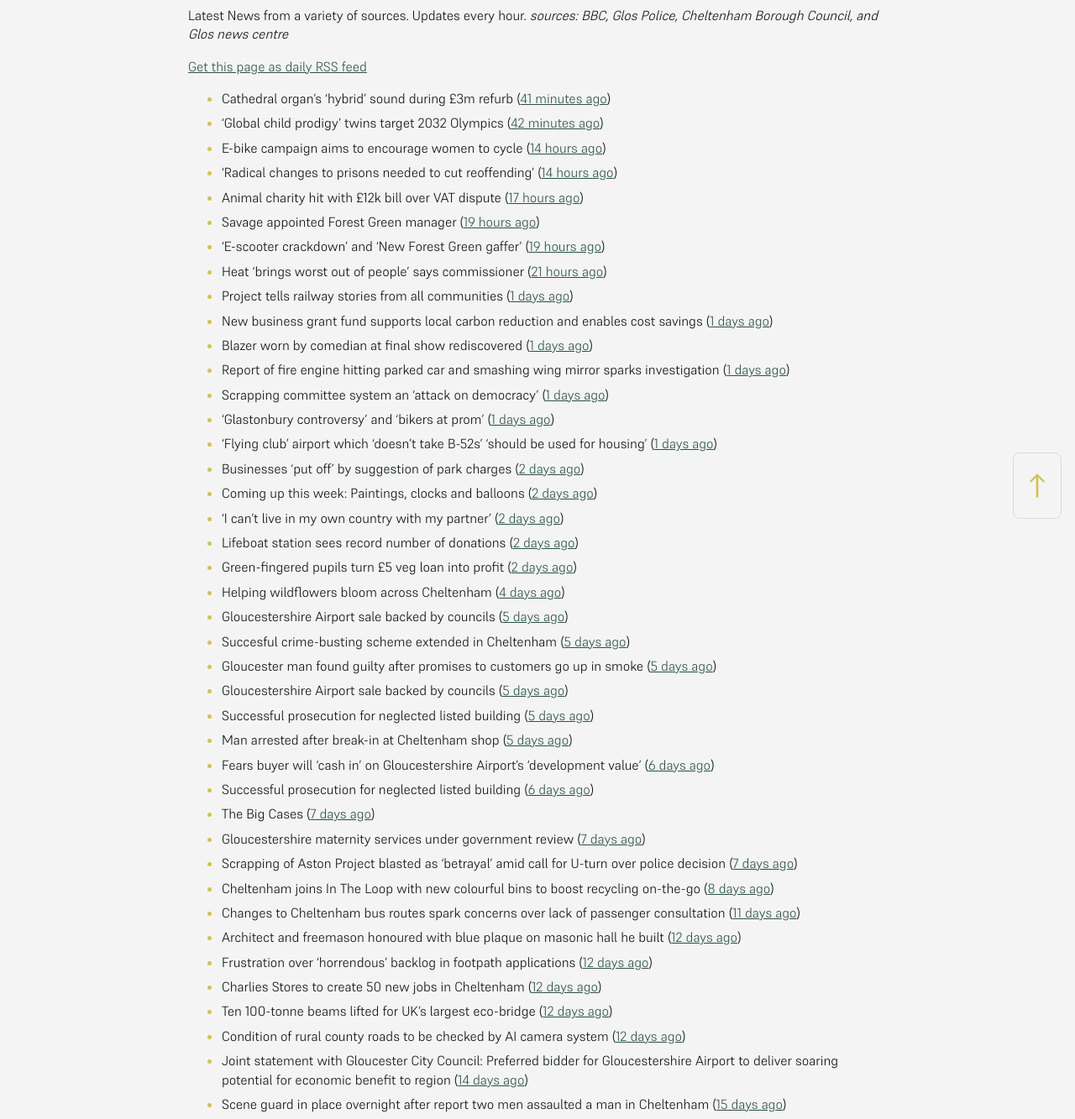
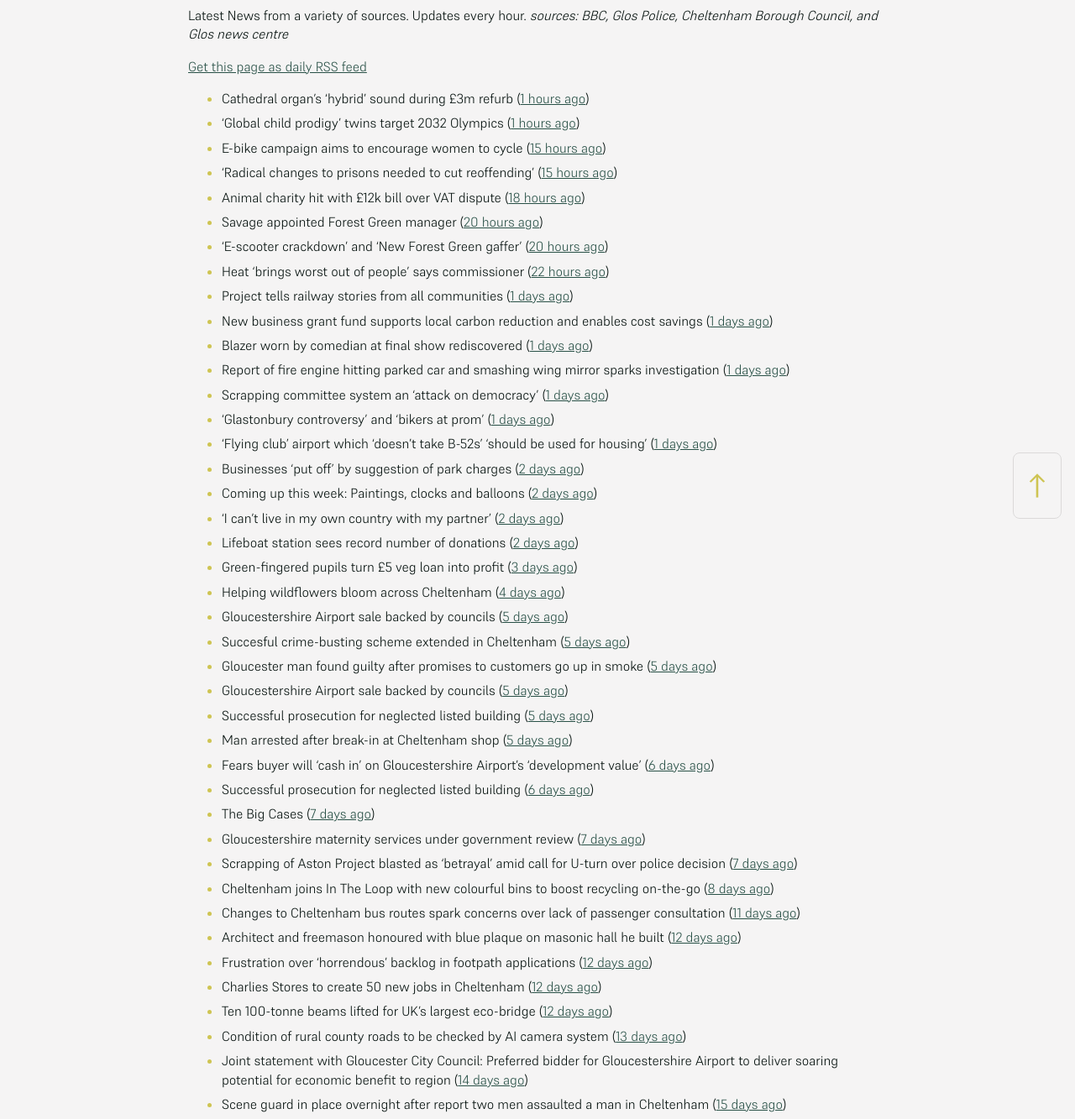
Before and after one commit to mat-0/cheltenham-open-data, a Jekyll site: the page built from _pages/news.md, in a window 1280 px wide. Shown: the part 266-1599 px from the top of the page at 84% size. Built offline with Jekyll 4.4.1, drawn with Linux system fonts in a browser that asks for light colours.

Commit message:
Updated 2025-07-02 06:59:37

```diff
--- a/_pages/news.md
+++ b/_pages/news.md
@@ -12,14 +12,14 @@ _sources: BBC, Glos Police, Cheltenham Borough Council, and Glos news centre_
 [Get this page as daily RSS feed](/daily.rss)
 
 <!-- news_marker starts -->
-- Cathedral organ's 'hybrid' sound during £3m refurb ([41 minutes ago](https://www.bbc.com/news/articles/cy4nngn7pgxo))
-- 'Global child prodigy' twins target 2032 Olympics ([42 minutes ago](https://www.bbc.com/news/articles/c0k7x723zr1o))
-- E-bike campaign aims to encourage women to cycle ([14 hours ago](https://www.bbc.com/news/articles/c9w11l9y7qno))
-- 'Radical changes to prisons needed to cut reoffending' ([14 hours ago](https://www.bbc.com/news/articles/cm2zz75v286o))
-- Animal charity hit with £12k bill over VAT dispute ([17 hours ago](https://www.bbc.com/news/articles/cglzy4518y9o))
-- Savage appointed Forest Green manager ([19 hours ago](https://www.bbc.com/sport/football/articles/cgjg551p8ejo))
-- 'E-scooter crackdown' and 'New Forest Green gaffer' ([19 hours ago](https://www.bbc.com/news/articles/cn7dd1n231mo))
-- Heat 'brings worst out of people' says commissioner ([21 hours ago](https://www.bbc.com/news/articles/ckgjjx0ypwpo))
+- Cathedral organ's 'hybrid' sound during £3m refurb ([1 hours ago](https://www.bbc.com/news/articles/cy4nngn7pgxo))
+- 'Global child prodigy' twins target 2032 Olympics ([1 hours ago](https://www.bbc.com/news/articles/c0k7x723zr1o))
+- E-bike campaign aims to encourage women to cycle ([15 hours ago](https://www.bbc.com/news/articles/c9w11l9y7qno))
+- 'Radical changes to prisons needed to cut reoffending' ([15 hours ago](https://www.bbc.com/news/articles/cm2zz75v286o))
+- Animal charity hit with £12k bill over VAT dispute ([18 hours ago](https://www.bbc.com/news/articles/cglzy4518y9o))
+- Savage appointed Forest Green manager ([20 hours ago](https://www.bbc.com/sport/football/articles/cgjg551p8ejo))
+- 'E-scooter crackdown' and 'New Forest Green gaffer' ([20 hours ago](https://www.bbc.com/news/articles/cn7dd1n231mo))
+- Heat 'brings worst out of people' says commissioner ([22 hours ago](https://www.bbc.com/news/articles/ckgjjx0ypwpo))
 - Project tells railway stories from all communities ([1 days ago](https://www.bbc.com/news/articles/c0l4z258kypo))
 - New business grant fund supports local carbon reduction and enables cost savings ([1 days ago](https://www.cheltenham.gov.uk/news/article/3026/new_business_grant_fund_supports_local_carbon_reduction_and_enables_cost_savings))
 - Blazer worn by comedian at final show rediscovered ([1 days ago](https://www.bbc.com/news/articles/c0j44n1y72zo))
@@ -31,7 +31,7 @@ _sources: BBC, Glos Police, Cheltenham Borough Council, and Glos news centre_
 - Coming up this week: Paintings, clocks and balloons ([2 days ago](https://www.bbc.com/news/articles/c36x778377eo))
 - 'I can't live in my own country with my partner' ([2 days ago](https://www.bbc.com/news/articles/czrynlevnpgo))
 - Lifeboat station sees record number of donations ([2 days ago](https://www.bbc.com/news/articles/cn81zed7x34o))
-- Green-fingered pupils turn £5 veg loan into profit ([2 days ago](https://www.bbc.com/news/articles/cj3rnep1lr2o))
+- Green-fingered pupils turn £5 veg loan into profit ([3 days ago](https://www.bbc.com/news/articles/cj3rnep1lr2o))
 - Helping wildflowers bloom across Cheltenham ([4 days ago](https://www.cheltenham.gov.uk/news/article/3025/helping_wildflowers_bloom_across_cheltenham))
 - Gloucestershire Airport sale backed by councils ([5 days ago](https://gloucesternewscentre.co.uk/gloucestershire-airport-sale-backed-by-councils/))
 - Succesful crime-busting scheme extended in Cheltenham ([5 days ago](https://gloucesternewscentre.co.uk/succesful-crime-busting-scheme-extended-in-cheltenham/))
@@ -50,7 +50,7 @@ _sources: BBC, Glos Police, Cheltenham Borough Council, and Glos news centre_
 - Frustration over ‘horrendous’ backlog in footpath applications ([12 days ago](https://gloucesternewscentre.co.uk/frustration-over-horrendous-backlog-in-footpath-applications/))
 - Charlies Stores to create 50 new jobs in Cheltenham ([12 days ago](https://gloucesternewscentre.co.uk/charlies-stores-to-create-50-new-jobs-in-cheltenham/))
 - Ten 100-tonne beams lifted for UK’s largest eco-bridge ([12 days ago](https://www.bbc.co.uk/sounds/play/p0lk57bp))
-- Condition of rural county roads to be checked by AI camera system ([12 days ago](https://gloucesternewscentre.co.uk/condition-of-rural-county-roads-to-be-checked-by-ai-camera-system/))
+- Condition of rural county roads to be checked by AI camera system ([13 days ago](https://gloucesternewscentre.co.uk/condition-of-rural-county-roads-to-be-checked-by-ai-camera-system/))
 - Joint statement with Gloucester City Council: Preferred bidder for Gloucestershire Airport to deliver soaring potential for economic benefit to region ([14 days ago](https://www.cheltenham.gov.uk/news/article/3021/joint_statement_with_gloucester_city_council_preferred_bidder_for_gloucestershire_airport_to_deliver_soaring_potential_for_economic_benefit_to_region))
 - Scene guard in place overnight after report two men assaulted a man in Cheltenham ([15 days ago](https://gloucesternewscentre.co.uk/scene-guard-in-place-overnight-after-report-two-men-assaulted-a-man-in-cheltenham/))
 - Man sentenced for illegal tobacco sales ([15 days ago](https://gloucesternewscentre.co.uk/man-sentenced-for-illegal-tobacco-sales/))
```
Also changed, not shown: _data/flood.json (+4 -4 lines), _pages/fix-my-street.md (+9 -9 lines), index.md (+5 -5 lines).
